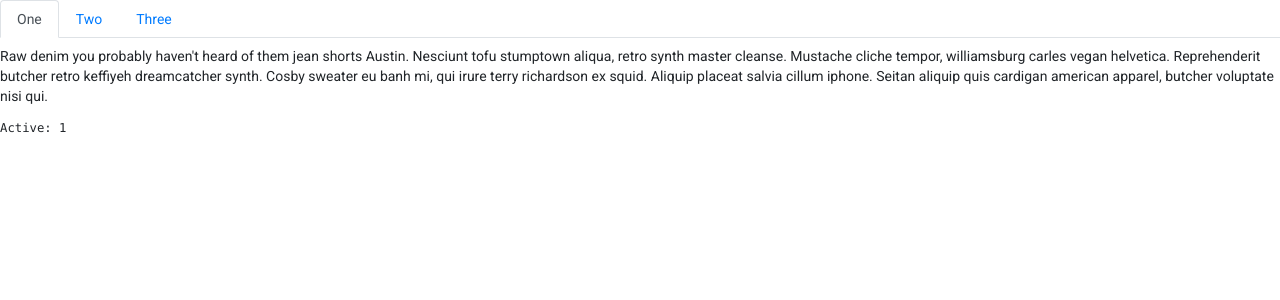
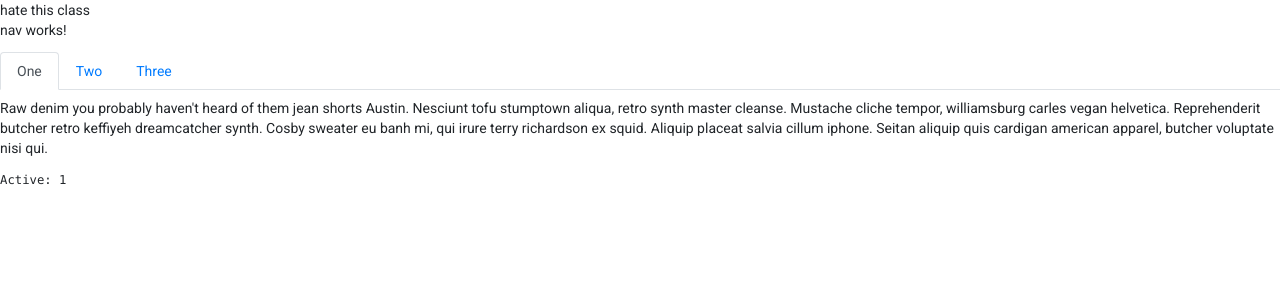
Before and after one commit to fpolar/fpolar.github.io, an Angular app in the folder hw8/stocks/angular-app/: page / in a window 1280 px wide. Shown: the top 300 px of the page. Built offline with nearby package versions, Linux system fonts and the light colour scheme.

Commit message:
nav/header component

```diff
--- a/hw8/stocks/angular-app/src/app/app.component.html
+++ b/hw8/stocks/angular-app/src/app/app.component.html
@@ -1,38 +1,3 @@
-<ul ngbNav #nav="ngbNav" [(activeId)]="active" class="nav-tabs">
-  <li [ngbNavItem]="1">
-    <a ngbNavLink>One</a>
-    <ng-template ngbNavContent>
-      <p>Raw denim you probably haven't heard of them jean shorts Austin. Nesciunt tofu stumptown aliqua, retro synth
-        master cleanse. Mustache cliche tempor, williamsburg carles vegan helvetica. Reprehenderit butcher retro
-        keffiyeh dreamcatcher synth. Cosby sweater eu banh mi, qui irure terry richardson ex squid. Aliquip placeat
-        salvia cillum iphone. Seitan aliquip quis cardigan american apparel, butcher voluptate nisi qui.</p>
-    </ng-template>
-  </li>
-  <li [ngbNavItem]="2">
-    <a ngbNavLink>Two</a>
-    <ng-template ngbNavContent>
-      <p>Exercitation +1 labore velit, blog sartorial PBR leggings next level wes anderson artisan four loko
-        farm-to-table craft beer twee. Qui photo booth letterpress, commodo enim craft beer mlkshk aliquip jean shorts
-        ullamco ad vinyl cillum PBR. Homo nostrud organic, assumenda labore aesthetic magna delectus mollit. Keytar
-        helvetica VHS salvia yr, vero magna velit sapiente labore stumptown. Vegan fanny pack odio cillum wes anderson
-        8-bit, sustainable jean shorts beard ut DIY ethical culpa terry richardson biodiesel. Art party scenester
-        stumptown, tumblr butcher vero sint qui sapiente accusamus tattooed echo park.</p>
-    </ng-template>
-  </li>
-  <li [ngbNavItem]="3">
-    <a ngbNavLink>Three</a>
-    <ng-template ngbNavContent>
-      <p>Sed commodo, leo at suscipit dictum, quam est porttitor sapien, eget sodales nibh elit id diam. Nulla facilisi.
-        Donec egestas ligula vitae odio interdum aliquet. Duis lectus turpis, luctus eget tincidunt eu, congue et odio.
-        Duis pharetra et nisl at faucibus. Quisque luctus pulvinar arcu, et molestie lectus ultrices et. Sed diam urna,
-        egestas ut ipsum vel, volutpat volutpat neque. Praesent fringilla tortor arcu. Vivamus faucibus nisl enim, nec
-        tristique ipsum euismod facilisis. Morbi ut bibendum est, eu tincidunt odio. Orci varius natoque penatibus et
-        magnis dis parturient montes, nascetur ridiculus mus. Mauris aliquet odio ac lorem aliquet ultricies in eget
-        neque. Phasellus nec tortor vel tellus pulvinar feugiat.</p>
-    </ng-template>
-  </li>
-</ul>
-
-<div [ngbNavOutlet]="nav" class="mt-2"></div>
-
-<pre>Active: {{ active }}</pre>
+<div>hate this class
+  <app-nav></app-nav>
+</div>
--- a/hw8/stocks/angular-app/src/app/app.module.ts
+++ b/hw8/stocks/angular-app/src/app/app.module.ts
@@ -5,10 +5,12 @@
 import { AppComponent } from './app.component';
 import { NoopAnimationsModule } from '@angular/platform-browser/animations';
 import { NgbModule } from '@ng-bootstrap/ng-bootstrap';
+import { NavComponent } from './components/nav/nav.component';
 
 @NgModule({
   declarations: [
-    AppComponent
+    AppComponent,
+    NavComponent
   ],
   imports: [
     BrowserModule,
--- /dev/null
+++ b/hw8/stocks/angular-app/src/app/components/nav/nav.component.html
@@ -0,0 +1,41 @@
+<div>
+	<p>nav works!</p>
+	<ul ngbNav #nav="ngbNav" [(activeId)]="active" class="nav-tabs">
+	  <li [ngbNavItem]="1">
+	    <a ngbNavLink>One</a>
+	    <ng-template ngbNavContent>
+	      <p>Raw denim you probably haven't heard of them jean shorts Austin. Nesciunt tofu stumptown aliqua, retro synth
+	        master cleanse. Mustache cliche tempor, williamsburg carles vegan helvetica. Reprehenderit butcher retro
+	        keffiyeh dreamcatcher synth. Cosby sweater eu banh mi, qui irure terry richardson ex squid. Aliquip placeat
+	        salvia cillum iphone. Seitan aliquip quis cardigan american apparel, butcher voluptate nisi qui.</p>
+	    </ng-template>
+	  </li>
+	  <li [ngbNavItem]="2">
+	    <a ngbNavLink>Two</a>
+	    <ng-template ngbNavContent>
+	      <p>Exercitation +1 labore velit, blog sartorial PBR leggings next level wes anderson artisan four loko
+	        farm-to-table craft beer twee. Qui photo booth letterpress, commodo enim craft beer mlkshk aliquip jean shorts
+	        ullamco ad vinyl cillum PBR. Homo nostrud organic, assumenda labore aesthetic magna delectus mollit. Keytar
+	        helvetica VHS salvia yr, vero magna velit sapiente labore stumptown. Vegan fanny pack odio cillum wes anderson
+	        8-bit, sustainable jean shorts beard ut DIY ethical culpa terry richardson biodiesel. Art party scenester
+	        stumptown, tumblr butcher vero sint qui sapiente accusamus tattooed echo park.</p>
+	    </ng-template>
+	  </li>
+	  <li [ngbNavItem]="3">
+	    <a ngbNavLink>Three</a>
+	    <ng-template ngbNavContent>
+	      <p>Sed commodo, leo at suscipit dictum, quam est porttitor sapien, eget sodales nibh elit id diam. Nulla facilisi.
+	        Donec egestas ligula vitae odio interdum aliquet. Duis lectus turpis, luctus eget tincidunt eu, congue et odio.
+	        Duis pharetra et nisl at faucibus. Quisque luctus pulvinar arcu, et molestie lectus ultrices et. Sed diam urna,
+	        egestas ut ipsum vel, volutpat volutpat neque. Praesent fringilla tortor arcu. Vivamus faucibus nisl enim, nec
+	        tristique ipsum euismod facilisis. Morbi ut bibendum est, eu tincidunt odio. Orci varius natoque penatibus et
+	        magnis dis parturient montes, nascetur ridiculus mus. Mauris aliquet odio ac lorem aliquet ultricies in eget
+	        neque. Phasellus nec tortor vel tellus pulvinar feugiat.</p>
+	    </ng-template>
+	  </li>
+	</ul>
+
+	<div [ngbNavOutlet]="nav" class="mt-2"></div>
+
+	<pre>Active: {{ active }}</pre>
+</div>
--- /dev/null
+++ b/hw8/stocks/angular-app/src/app/components/nav/nav.component.ts
@@ -0,0 +1,15 @@
+import { Component, OnInit } from '@angular/core';
+
+@Component({
+  selector: 'app-nav',
+  templateUrl: './nav.component.html',
+  styleUrls: ['./nav.component.css']
+})
+export class NavComponent implements OnInit {
+  active = 1;
+  constructor() { }
+
+  ngOnInit(): void {
+  }
+
+}
```
Also changed, not shown: hw8/stocks/angular-app/src/app/components/nav/nav.component.css (added), 1 other file (tests, documents, lock files or other folders).
